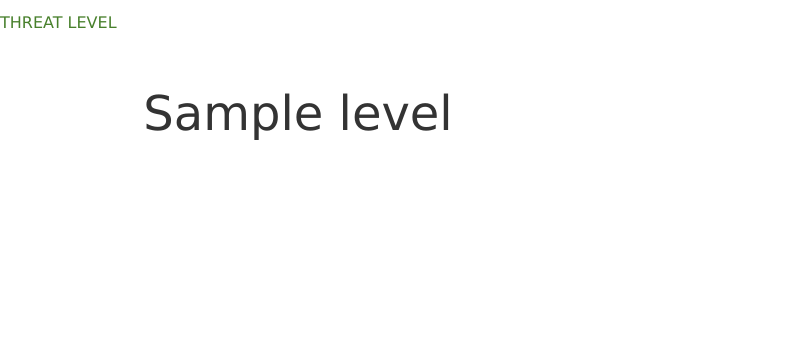
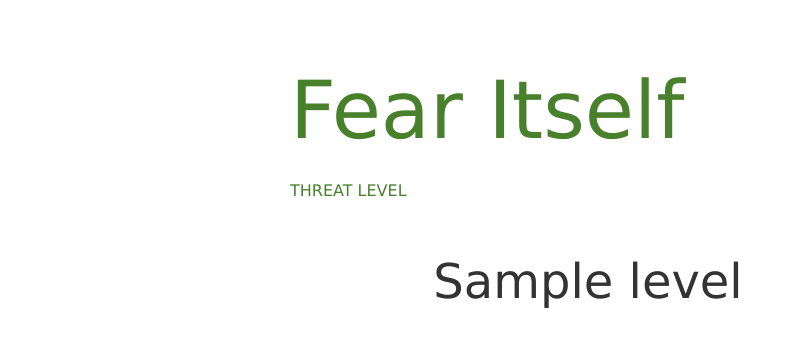
Before and after one commit to gareth-lloyd/fearitself, a Django app: template templates/fear.html in a window 1280 px wide. Shown: the top 356 px of the page, without its empty margins (0-798 px from the left). Run offline with Django 3.2, Linux system fonts and the light colour scheme; the template is opened without the code that fills it: most values are stand-ins (such as "Sample title", 1, 10 or a date in 2020).

Commit message:
look and feel changes

```diff
--- a/assets/main.css
+++ b/assets/main.css
@@ -9,7 +9,10 @@ a:link, a:visited, a:hover {
     font-weight: bold;
     text-decoration: none;
 }
-
+#container {
+width: 700px;
+margin: 0 auto;
+}
 h1 {
     color: #48802c;
     font-weight: normal;
@@ -21,6 +24,13 @@ h3 {
 }
 ul {
     padding-left: 15px;
+}
+#main_title {
+    font-size: 5em;
+}
+
+#id_text{
+heigh:500px;
 }
 /*************
  * fear levels
--- a/templates/base.html
+++ b/templates/base.html
@@ -4,9 +4,12 @@
 
 </head>
 <body>
+<div id="container">
+
+<h1 id="main_title">Fear Itself</h1>
 
 {% block content %}
 {% endblock %}
-
+</div>
 </body>
 </html>
```
Also changed, not shown: stories/views.py (+4 -4 lines), templates/training.html (+4 -4 lines).
